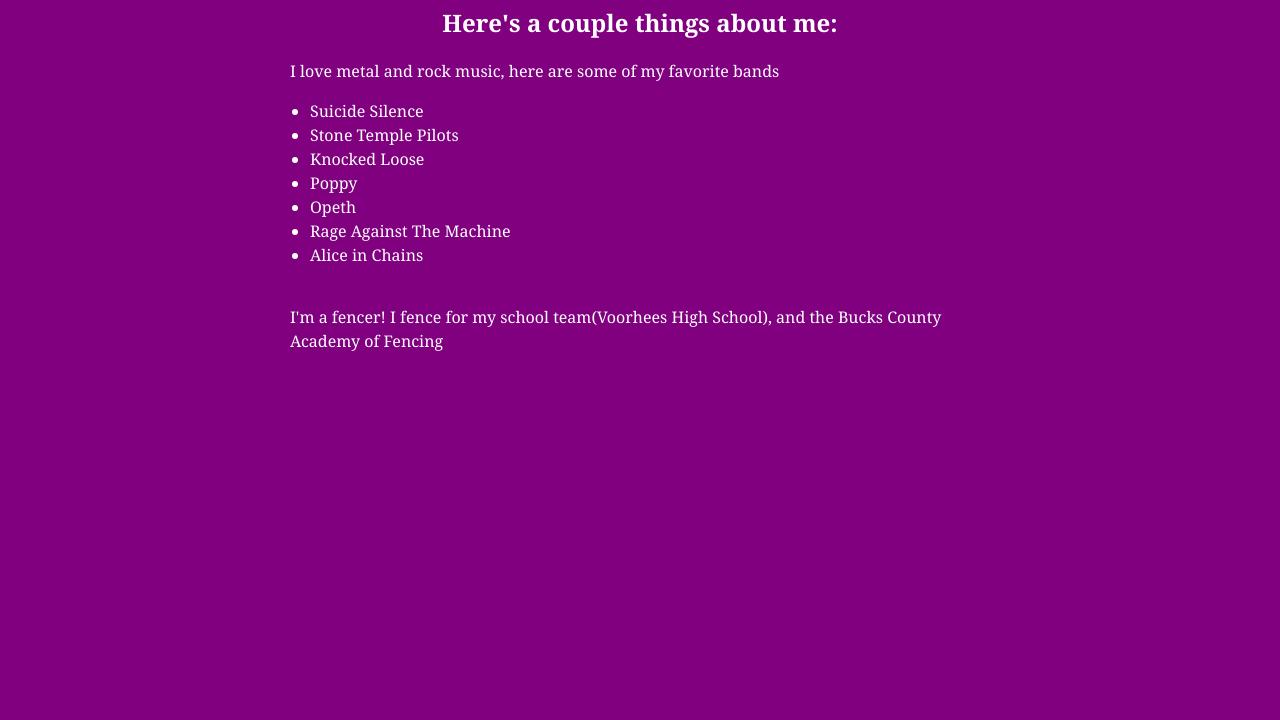
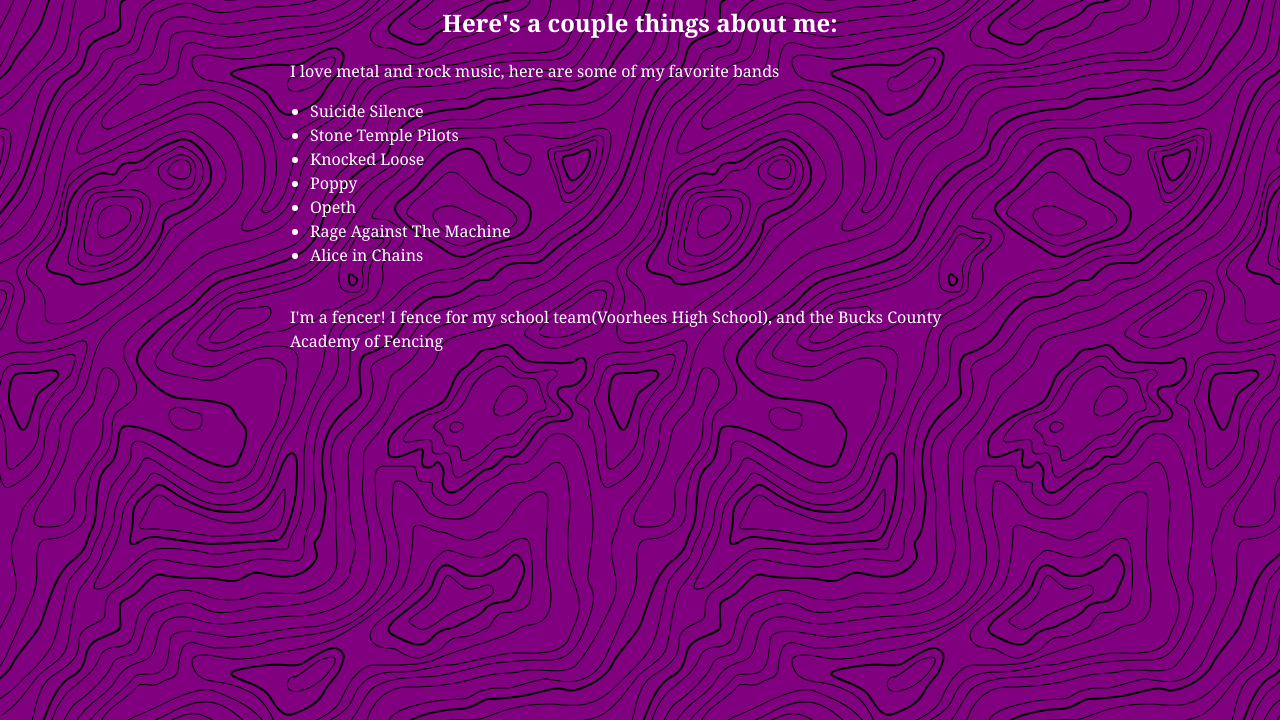
Before and after one commit to Infant-Annihilation/HTML-CSS-Project, a plain HTML site: page index.html in a window 1280 px wide. Shown: the part 80-800 px from the top of the page. Drawn offline with Linux system fonts and the light colour scheme.

Commit message:
background

```diff
--- a/index.html
+++ b/index.html
@@ -3,7 +3,7 @@
     <head>
         <meta charset = "UTF-8">
         <meta name="viewport" content="width=device-width, initial-scale=1.0">
-        <title>~Gabe's site~</title>
+        <title>Gabe's site</title>
         <link rel="stylesheet" href="style.css">
     </head>
     <body>
--- a/style.css
+++ b/style.css
@@ -1,9 +1,10 @@
 body {
      font-family:Cambria, Cochin, Georgia, Times, 'Times New Roman', serif;
     color: #ffffff;
-    background-color: purple;
     margin: 20px;
     text-align: center;
+    background-color: purple;
+    background-image: url("topography.svg");
 }
 
 p, ul, ol, table {
```
Also changed, not shown: topography.svg (added).
